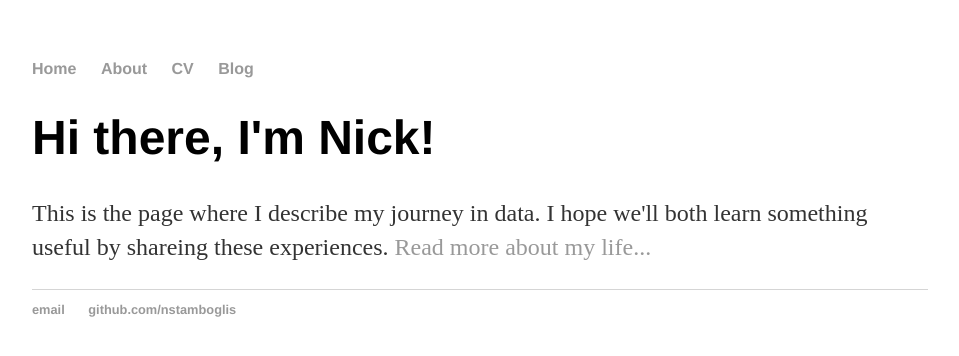
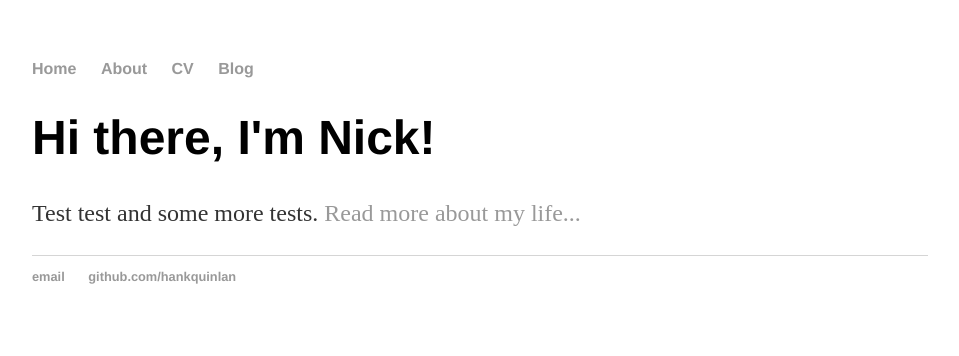
Before and after one commit to nstamboglis/nstamboglis.github.io, a Jekyll site: the page built from index.html, in a window 1280 px wide. Shown: the top 356 px of the page, without its empty margins (160-1119 px from the left). Built offline with Jekyll 4.4.1, drawn with Linux system fonts in a browser that asks for light colours.

Commit message:
Update index.html
Edited index

```diff
--- a/index.html
+++ b/index.html
@@ -1,30 +1,8 @@
-<!DOCTYPE html>
-<html>
-	<head>
-		<title>Nick Stamboglis, my Journey in Data</title>
-		<!-- link to main stylesheet -->
-		<link rel="stylesheet" type="text/css" href="/css/main.css">
-	</head>
-	<body>
-		<nav>
-    		<ul>
-        		<li><a href="/">Home</a></li>
-	        	<li><a href="/about">About</a></li>
-        		<li><a href="/cv">CV</a></li>
-        		<li><a href="/blog">Blog</a></li>
-    		</ul>
-		</nav>
-		<div class="container">
-    		<div class="blurb">
-        		<h1>Hi there, I'm Nick!</h1>
-				<p>This is the page where I describe my journey in data. I hope we'll both learn something useful by shareing these experiences. <a href="/about">Read more about my life...</a></p>
-    		</div><!-- /.blurb -->
-		</div><!-- /.container -->
-		<footer>
-    		<ul>
-        		<li><a href="mailto:nick [dot] stamboglis [at] gmail.com">email</a></li>
-        		<li><a href="https://github.com/nstamboglis">github.com/nstamboglis</a></li>
-			</ul>
-		</footer>
-	</body>
-</html>
+---
+layout: default
+title: Nick's Journey in Data
+---
+<div class="blurb">
+	<h1>Hi there, I'm Nick!</h1>
+	<p>Test test and some more tests. <a href="/about">Read more about my life...</a></p>
+</div><!-- /.blurb -->
```
